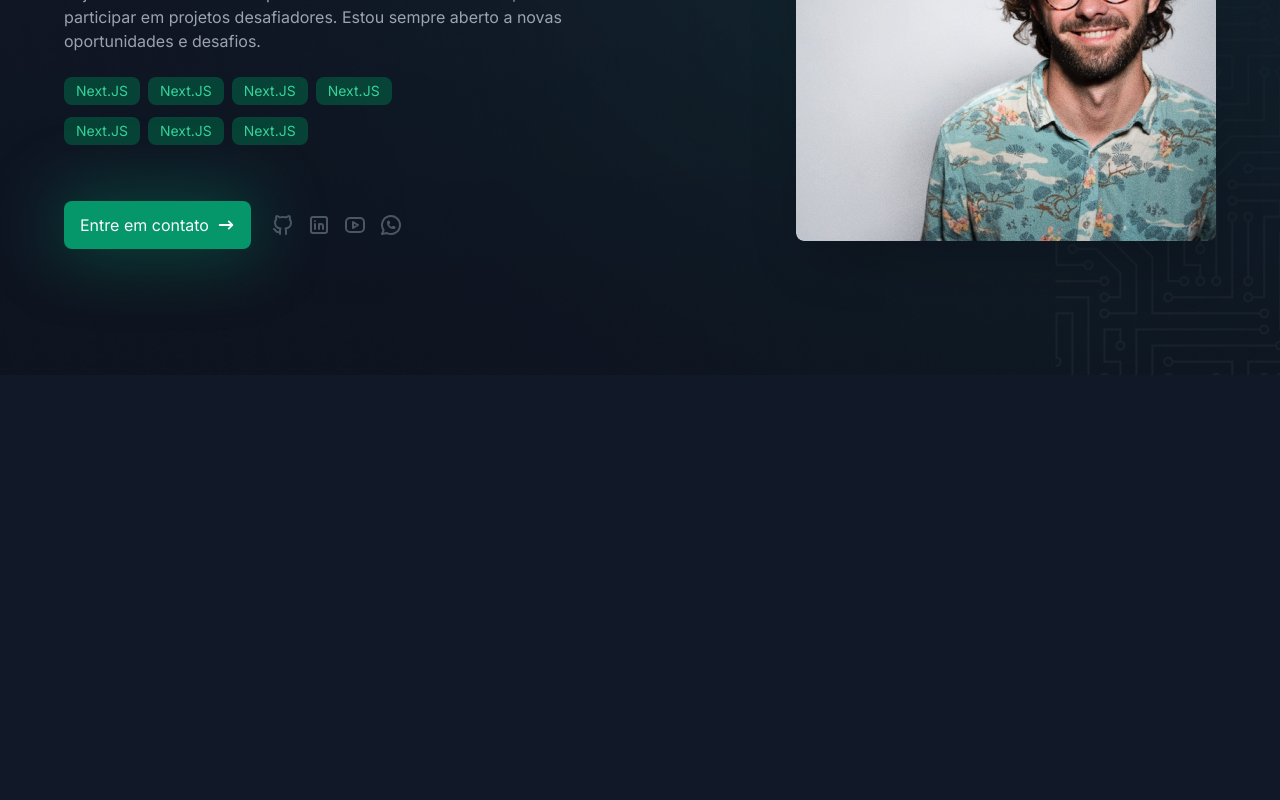
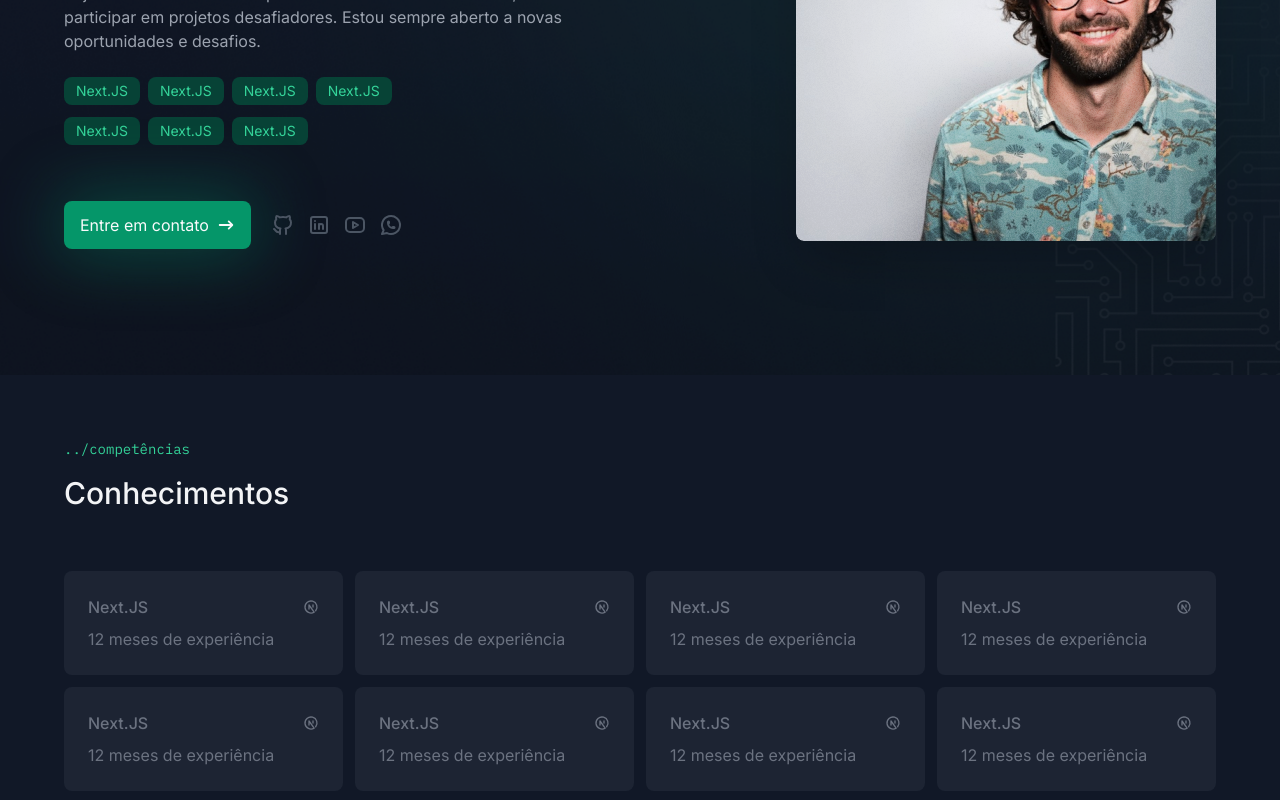
Before and after one commit to Luaxlz/portfolio-project, a Next.js app: page / in a window 1280 px wide. Shown: the part 380-1180 px from the top of the page. Before the commit the page ends 800 px from the top, so only its background shows below. Built offline with nearby package versions, Linux system fonts and the light colour scheme.

Commit message:
feat: created the knowlodge page and added tech-cards

```diff
--- a/app/components/pages/home/know-techs/index.tsx
+++ b/app/components/pages/home/know-techs/index.tsx
@@ -1,3 +1,24 @@
+import { SectionTitle } from "@/app/components/section-title";
+import { TechCard } from "./tech-card";
+import { TbBrandNextjs } from "react-icons/tb";
+
 export const KnowTechs = () => {
-  return <section className="container py-16"></section>;
+  return (
+    <section className="container py-16">
+      <SectionTitle title="Conhecimentos" subtitle="competências" />
+
+      <div className="grid grid-cols-[repeat(auto-fit,minmax(264px,1fr))] gap-3 mt-[60px]">
+        {Array.from({ length: 8 }).map((_, index) => (
+          <TechCard
+            key={index}
+            tech={{
+              icon: <TbBrandNextjs />,
+              name: "Next.JS",
+              startDate: "2022-10-22",
+            }}
+          />
+        ))}
+      </div>
+    </section>
+  );
 };
--- /dev/null
+++ b/app/components/pages/home/know-techs/tech-card.tsx
@@ -0,0 +1,26 @@
+import { getRelativeTimeString } from "@/app/utils/get-relative-time";
+import { ReactNode } from "react";
+
+type TechCardProps = {
+  tech: {
+    icon: ReactNode;
+    name: string;
+    startDate: string;
+  };
+};
+
+export const TechCard = ({ tech }: TechCardProps) => {
+  const relativeTime = getRelativeTimeString(
+    new Date(tech.startDate),
+    "pt-BR"
+  ).replace("há ", "");
+  return (
+    <div className="p-6 rounded-lg bg-gray-600/20 text-gray-500 flex flex-col gap-2 hover:text-emerald-500 hover:bg-gray-600/30 transition-all">
+      <div className="flex items-center justify-between">
+        <p className="font-medium">{tech.name}</p>
+        {tech.icon}
+      </div>
+      <span>{relativeTime} de experiência</span>
+    </div>
+  );
+};
--- a/app/components/section-title/index.tsx
+++ b/app/components/section-title/index.tsx
@@ -1,9 +1,20 @@
+import { cn } from "@/app/lib/utils";
+
 type SectionTitleProps = {
   title: string;
   subtitle: string;
-  classname?: string;
+  className?: string;
 };
 
-export const SectionTitle = () => {
-  return null;
+export const SectionTitle = ({
+  title,
+  subtitle,
+  className,
+}: SectionTitleProps) => {
+  return (
+    <div className={cn("flex flex-col gap-4", className)}>
+      <span className="font-mono text-sm text-emerald-400">{`../${subtitle}`}</span>
+      <h3 className="text-3xl font-medium">{title}</h3>
+    </div>
+  );
 };
--- a/app/page.tsx
+++ b/app/page.tsx
@@ -1,9 +1,11 @@
 import { HeroSection } from "./components/pages/home/hero-section";
+import { KnowTechs } from "./components/pages/home/know-techs";
 
 export default async function Home() {
   return (
     <>
       <HeroSection />
+      <KnowTechs />
     </>
   );
 }
--- /dev/null
+++ b/app/utils/get-relative-time.ts
@@ -0,0 +1,50 @@
+/**
+ * Convert a date to a relative time string, such as
+ * "a minute ago", "in 2 hours", "yesterday", "3 months ago", etc.
+ * using Intl.RelativeTimeFormat
+ */
+export function getRelativeTimeString(
+  date: Date | number,
+  lang = navigator.language
+): string {
+  // Allow dates or times to be passed
+  const timeMs = typeof date === "number" ? date : date.getTime();
+
+  // Get the amount of seconds between the given date and now
+  const deltaSeconds = Math.round((timeMs - Date.now()) / 1000);
+
+  // Array reprsenting one minute, hour, day, week, month, etc in seconds
+  const cutoffs = [
+    60,
+    3600,
+    86400,
+    86400 * 7,
+    86400 * 30,
+    86400 * 365,
+    Infinity,
+  ];
+
+  // Array equivalent to the above but in the string representation of the units
+  const units: Intl.RelativeTimeFormatUnit[] = [
+    "second",
+    "minute",
+    "hour",
+    "day",
+    "week",
+    "month",
+    "year",
+  ];
+
+  // Grab the ideal cutoff unit
+  const unitIndex = cutoffs.findIndex(
+    (cutoff) => cutoff > Math.abs(deltaSeconds)
+  );
+
+  // Get the divisor to divide from the seconds. E.g. if our unit is "day" our divisor
+  // is one day in seconds, so we can divide our seconds by this to get the # of days
+  const divisor = unitIndex ? cutoffs[unitIndex - 1] : 1;
+
+  // Intl.RelativeTimeFormat do its magic
+  const rtf = new Intl.RelativeTimeFormat(lang, { numeric: "auto" });
+  return rtf.format(Math.floor(deltaSeconds / divisor), units[unitIndex]);
+}
```
